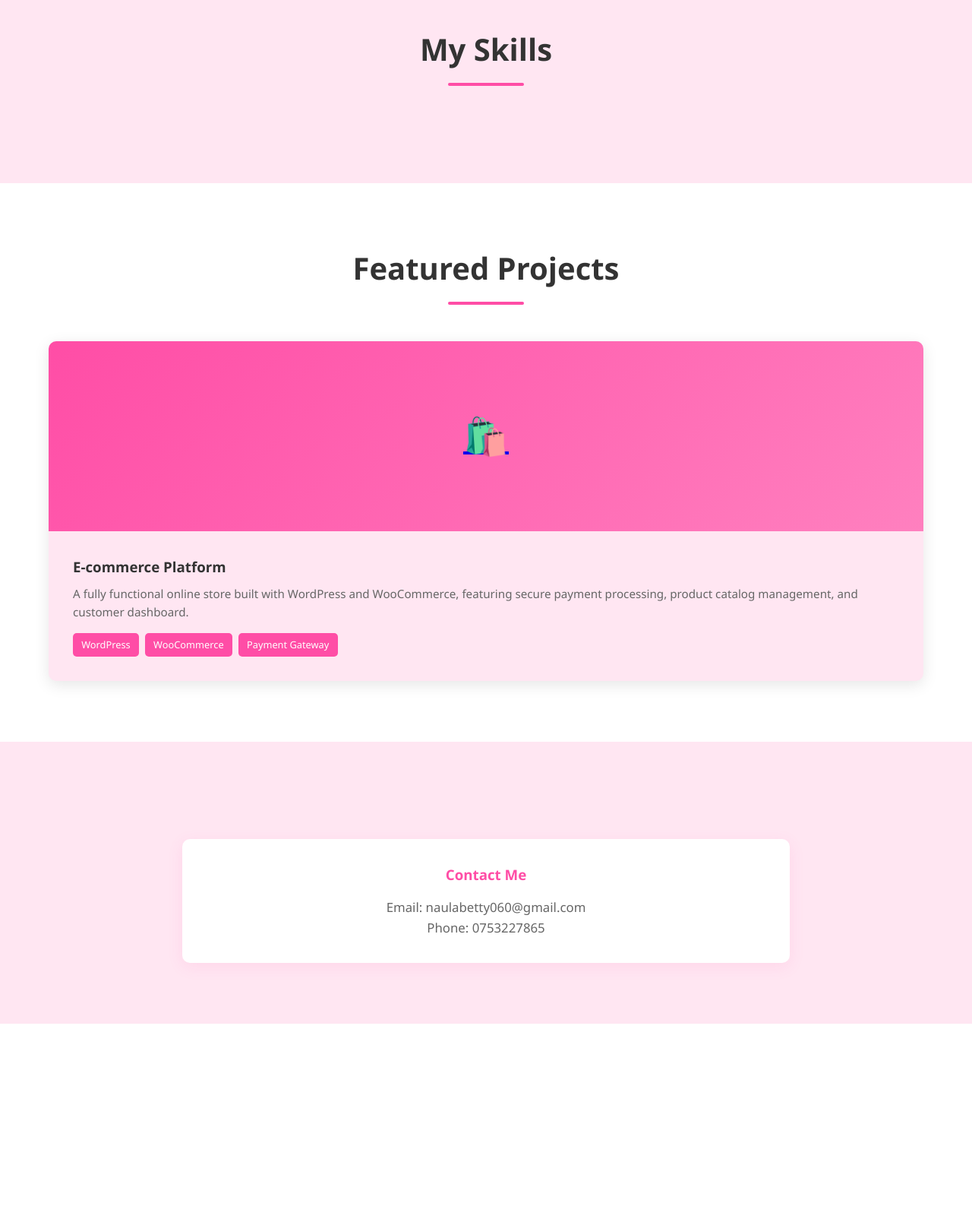
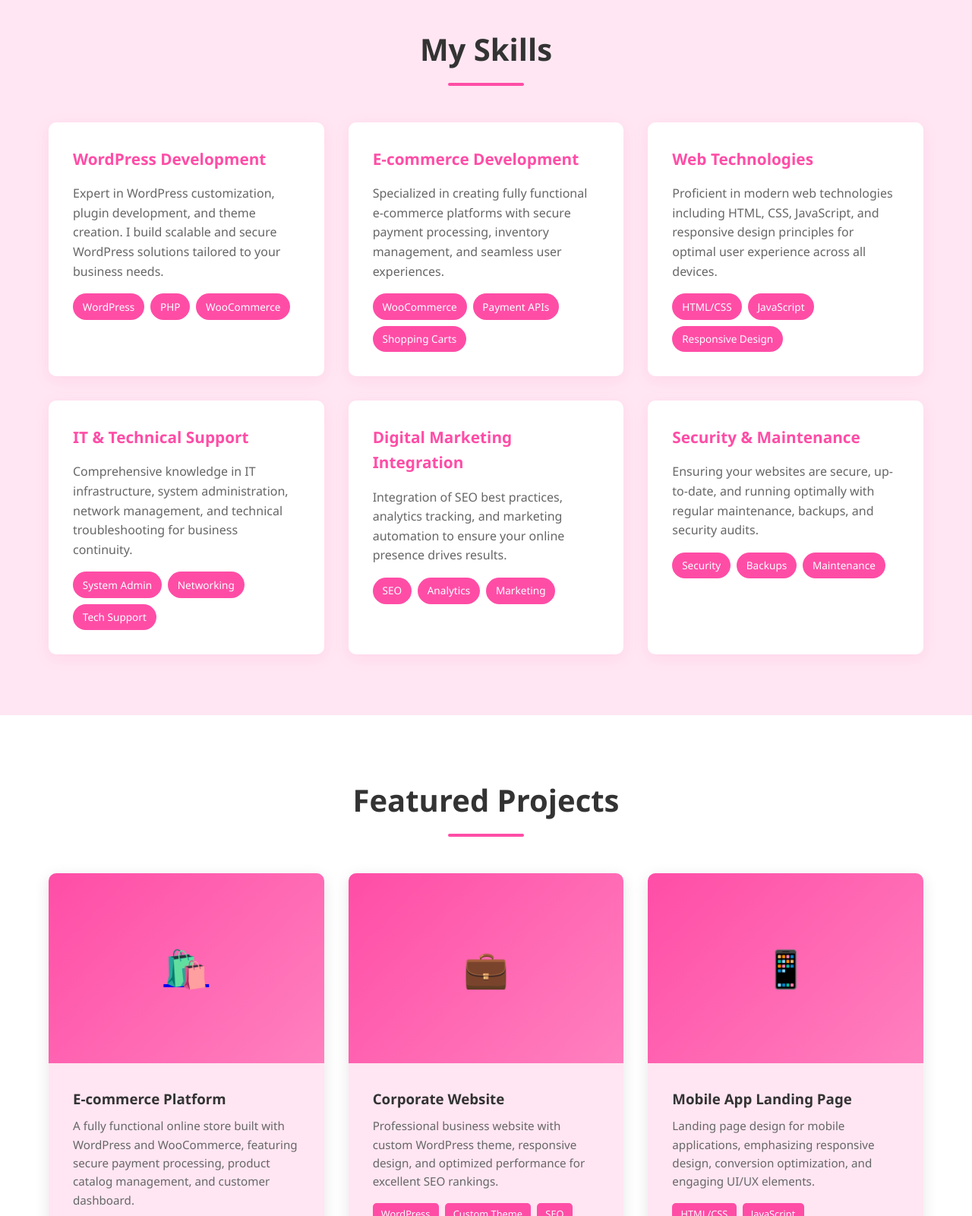
Before and after one commit to rambill/mugasha, a plain HTML site: page index.html in a window 1280 px wide. Shown: the part 1200-2800 px from the top of the page at 76% size. Before the commit the page ends 2547 px from the top, so only its background shows below. Drawn offline with Linux system fonts and the light colour scheme.

Commit message:
Update index.html

```diff
--- a/index.html
+++ b/index.html
@@ -30,7 +30,7 @@
         /* Navigation */
         header {
             background-color: var(--secondary-color);
-            box-shadow: 0 2px 10px rgba(255, 77, 166, 0.2);
+            box-shadow: 0 2px 10px rgba(255, 77, 166, 0.1);
             position: sticky;
             top: 0;
             z-index: 1000;
@@ -88,6 +88,7 @@
             transition: all 0.3s ease;
         }
 
+        /* Hamburger Animation */
         .hamburger.active span:nth-child(1) {
             transform: translateY(8px) rotate(45deg);
         }
@@ -478,7 +479,71 @@
         <div class="section-container">
             <h2 class="section-title">My Skills</h2>
             <div class="skills-grid">
-                <!-- Skill cards remain unchanged -->
+                <div class="skill-card">
+                    <h3>WordPress Development</h3>
+                    <p>Expert in WordPress customization, plugin development, and theme creation. I build scalable and
+                        secure WordPress solutions tailored to your business needs.</p>
+                    <div class="skill-tags">
+                        <span class="tag">WordPress</span>
+                        <span class="tag">PHP</span>
+                        <span class="tag">WooCommerce</span>
+                    </div>
+                </div>
+
+                <div class="skill-card">
+                    <h3>E-commerce Development</h3>
+                    <p>Specialized in creating fully functional e-commerce platforms with secure payment processing,
+                        inventory management, and seamless user experiences.</p>
+                    <div class="skill-tags">
+                        <span class="tag">WooCommerce</span>
+                        <span class="tag">Payment APIs</span>
+                        <span class="tag">Shopping Carts</span>
+                    </div>
+                </div>
+
+                <div class="skill-card">
+                    <h3>Web Technologies</h3>
+                    <p>Proficient in modern web technologies including HTML, CSS, JavaScript, and responsive design
+                        principles for optimal user experience across all devices.</p>
+                    <div class="skill-tags">
+                        <span class="tag">HTML/CSS</span>
+                        <span class="tag">JavaScript</span>
+                        <span class="tag">Responsive Design</span>
+                    </div>
+                </div>
+
+                <div class="skill-card">
+                    <h3>IT & Technical Support</h3>
+                    <p>Comprehensive knowledge in IT infrastructure, system administration, network management, and
+                        technical troubleshooting for business continuity.</p>
+                    <div class="skill-tags">
+                        <span class="tag">System Admin</span>
+                        <span class="tag">Networking</span>
+                        <span class="tag">Tech Support</span>
+                    </div>
+                </div>
+
+                <div class="skill-card">
+                    <h3>Digital Marketing Integration</h3>
+                    <p>Integration of SEO best practices, analytics tracking, and marketing automation to ensure your
+                        online presence drives results.</p>
+                    <div class="skill-tags">
+                        <span class="tag">SEO</span>
+                        <span class="tag">Analytics</span>
+                        <span class="tag">Marketing</span>
+                    </div>
+                </div>
+
+                <div class="skill-card">
+                    <h3>Security & Maintenance</h3>
+                    <p>Ensuring your websites are secure, up-to-date, and running optimally with regular maintenance,
+                        backups, and security audits.</p>
+                    <div class="skill-tags">
+                        <span class="tag">Security</span>
+                        <span class="tag">Backups</span>
+                        <span class="tag">Maintenance</span>
+                    </div>
+                </div>
             </div>
         </div>
     </section>
@@ -493,7 +558,9 @@
                         <div class="portfolio-image">🛍️</div>
                     </a>
                     <div class="portfolio-content">
+
                         <h3>E-commerce Platform</h3>
+
                         <p>A fully functional online store built with WordPress and WooCommerce, featuring secure
                             payment processing, product catalog management, and customer dashboard.</p>
                         <div class="portfolio-tech">
@@ -503,7 +570,33 @@
                         </div>
                     </div>
                 </div>
-                <!-- Other portfolio items unchanged -->
+
+                <div class="portfolio-item">
+                    <div class="portfolio-image">💼</div>
+                    <div class="portfolio-content">
+                        <h3>Corporate Website</h3>
+                        <p>Professional business website with custom WordPress theme, responsive design, and optimized
+                            performance for excellent SEO rankings.</p>
+                        <div class="portfolio-tech">
+                            <span class="tech-badge">WordPress</span>
+<span class="tech-badge">Custom Theme</span>
+                            <span class="tech-badge">SEO</span>
+                        </div>
+                    </div>
+                </div>
+
+                <div class="portfolio-item">
+                    <div class="portfolio-image">📱</div>
+                    <div class="portfolio-content">
+                        <h3>Mobile App Landing Page</h3>
+                        <p>Landing page design for mobile applications, emphasizing responsive design, conversion optimization, and engaging UI/UX elements.</p>
+                        <div class="portfolio-tech">
+                            <span class="tech-badge">HTML/CSS</span>
+                            <span class="tech-badge">JavaScript</span>
+                            <span class="tech-badge">Responsive Design</span>
+                        </div>
+                    </div>
+                </div>
             </div>
         </div>
     </section>
@@ -511,16 +604,44 @@
     <!-- Contact Section -->
     <section class="contact" id="contact">
         <div class="contact-container">
+            <h2 class="section-title">Contact Me</h2>
             <div class="contact-info">
                 <div class="contact-card">
-                    <h3>Contact Me</h3>
-                    <p>Email: naulabetty060@gmail.com</p>
-                    <p>Phone: 0753227865</p>
+                    <h3>Call Me</h3>
+                    <p>0753227865</p>
+                </div>
+                <div class="contact-card">
+                    <h3>Email</h3>
+                    <p><a href="mailto:naulabetty060@gmail.com">naulabetty060@gmail.com</a></p>
+                </div>
+                <div class="contact-card">
+                    <h3>Location</h3>
+                    <p>Kampala, Uganda</p>
                 </div>
             </div>
         </div>
     </section>
 
+    <!-- Footer -->
+    <footer>
+        <p>&copy; 2026 Naula Betty. All Rights Reserved.</p>
+        <div class="social-links">
+            <a href="#">LinkedIn</a>
+            <a href="#">GitHub</a>
+            <a href="#">Twitter</a>
+        </div>
+    </footer>
+
+    <!-- JS for Hamburger Menu -->
+    <script>
+        const hamburger = document.getElementById('hamburger');
+        const navLinks = document.getElementById('nav-links');
+
+        hamburger.addEventListener('click', () => {
+            hamburger.classList.toggle('active');
+            navLinks.classList.toggle('active');
+        });
+    </script>
 </body>
 
 </html>
```
